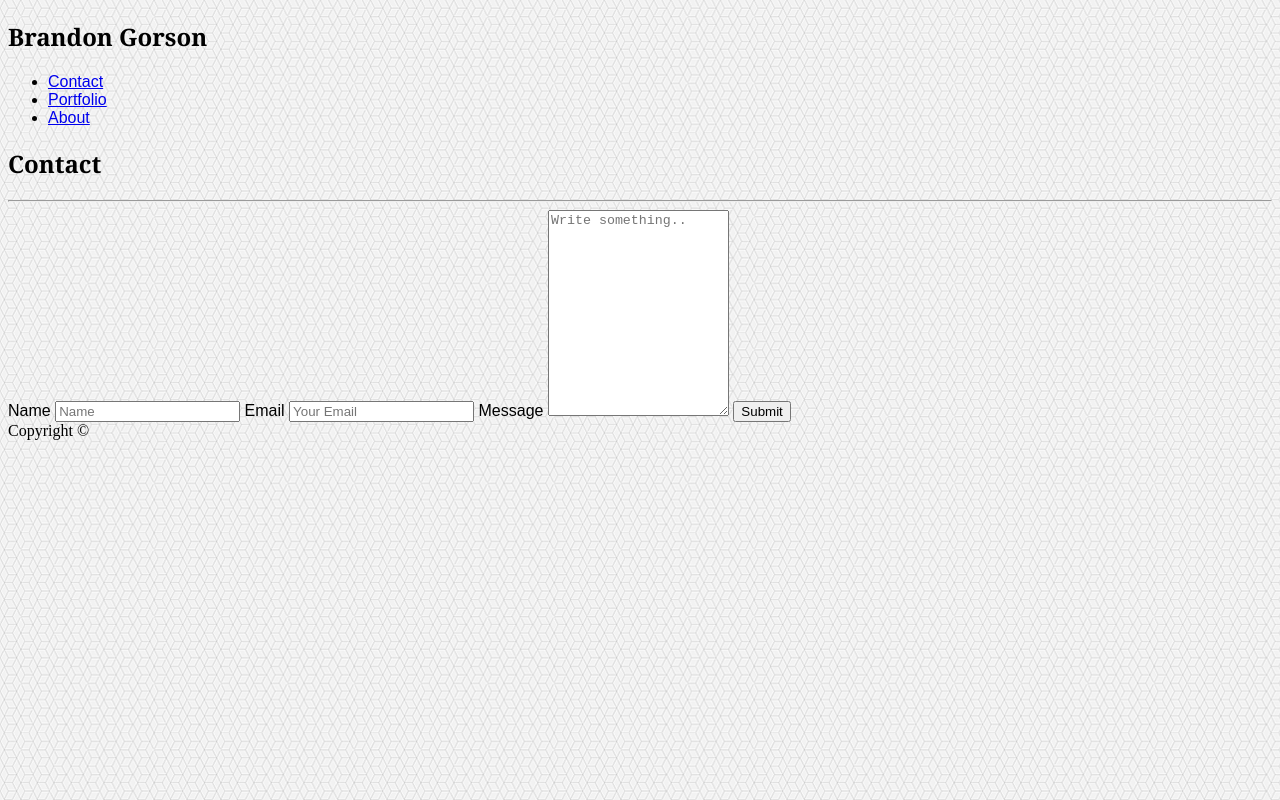
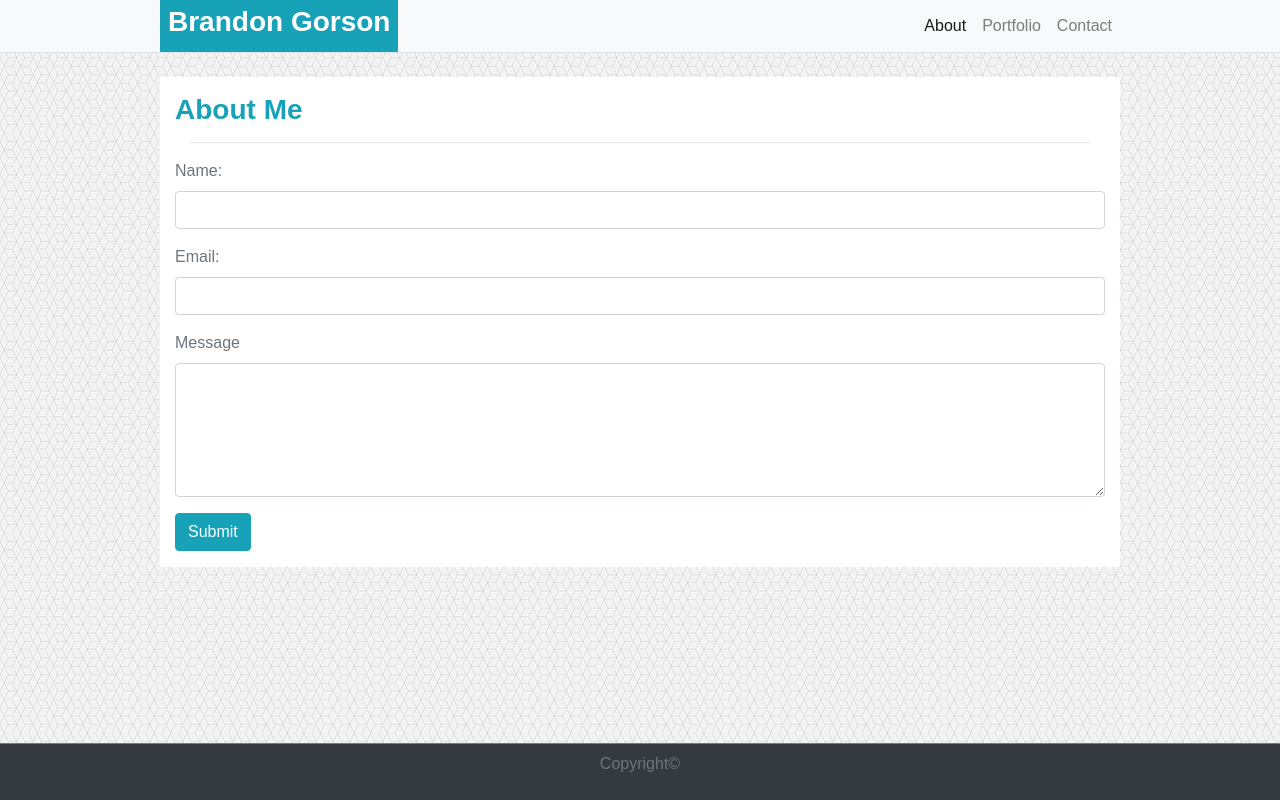
Before and after one commit to Bgorson/Bootstrap-portfolio, a plain HTML site: page contact.html in a window 1280 px wide. Drawn offline with nearby package versions, Linux system fonts and the light colour scheme.

Commit message:
Major updates to index and creation of contact page

```diff
--- a/assets/css/style.css
+++ b/assets/css/style.css
@@ -8,3 +8,6 @@ h2, h1, #name, #title {
 body {
     background: url(../images/background.png);
     }
+.innerheader {
+  padding-top:1em;
+}
--- a/contact.html
+++ b/contact.html
@@ -5,51 +5,78 @@
 <head>
   <meta charset="UTF-8">
   <title>Brandon Gorson's Contact Info</title>
+  <link rel="stylesheet" href="https://stackpath.bootstrapcdn.com/bootstrap/4.1.3/css/bootstrap.min.css" integrity="sha384-MCw98/SFnGE8fJT3GXwEOngsV7Zt27NXFoaoApmYm81iuXoPkFOJwJ8ERdknLPMO" crossorigin="anonymous">
   <link rel="stylesheet" type="text/css" href="assets/css/style.css">
 
 </head>
-<div class = topribbon>
-<h2 id = "name">Brandon Gorson</h2>
-  <ul>
-        <li><a href="contact.html">Contact</a></li>
-        <li><a href="portfolio.html">Portfolio</a></li>
-        <li><a href="index.html">About</a></li>
-  </ul>
+<!--Nav Bar-->
+<nav class="navbar navbar-light navbar-expand-md bg-light border-bottom border-muted py-0">
+    <div class= "container px-0" style= width:960px>
+        <!--NavBar Brand-->
+
+                <div class="navbar-brand text-white px-2 bg-info">
+                <h3><strong>Brandon Gorson</strong></h3>
+                </div>
+             <!--Nav Bar Links-->
+                <ul class="navbar-nav ml-auto ">
+                    <li class="nav-item active">
+                        <a class="nav-link" href="index.html">About</a>
+                    </li>
+                    <li class="nav-item">
+                        <a class="nav-link" href="portfolio.html">Portfolio</a>
+                    </li>
+                    <li class="nav-item">
+                        <a class="nav-link" href="contact.html">Contact</a>
+                    </li>
+                </ul>
+            </nav>
+    </div>
+
+<!--Contact Form-->
+<div class="container bg-white my-4 pb-3" style= width:960px >
+        <div class="text-info">
+            <div class="innerheader">
+            <h3 class ="display-5 mt-10"><strong>About Me</strong></h3>
+        </div>
+    </div>
+
+<hr width ="900rem">
+<!--Name Form row-->
+     <div class="form-group">
+      <label class= "text-muted">Name:</label>
+      <input type="text" class="form-control">
+    </div>
+
+<!--Email Form Row-->
+<div class="form-group">
+    <label class= "text-muted">Email:</label>
+    <input type="text" class="form-control">
+  </div>
+
+<!--Email Form Row-->
+<div class="form-group">
+    <label class= "text-muted">Message</label>
+    <textarea class="form-control" rows="5"> </textarea>
+  </div>
+
+  <button type="button" class="btn btn-info">Submit</button>
+
 </div>
-
-<body>
 
 
 
-      <div class="container">
-          <h2 id = "title">Contact</h2>
-          <hr/>
-          <form action="action_page.php">
-
-              <label for="formname">Name</label>
-              <input type="text" id="formname" name="formname" placeholder="Name">
-
-              <label for="email">Email</label>
-              <input type="text" id="lname" name="lastname" placeholder="Your Email">
+    <!-- Copyright -->
+    <footer class="bg-dark fixed-bottom border-top border-info border-wirdt10">
 
 
-              </select>
 
-              <label for="message">Message</label>
-              <textarea id="message" name="message" placeholder="Write something.." style="height:200px"></textarea>
-
-              <input type="submit" value="Submit">
-
-            </form>
+        <div class="text-center text-muted py-2">
+          <p> Copyright©</p>
+        </div>
 
 
-    </section>
-  </div>
-
-    <div class="footer">
-      Copyright &copy;
-      </div>
-
+</footer>
+   <!-- Copyright -->
 
 </body>
 
```
Also changed, not shown: index.html (+15 -13 lines).
